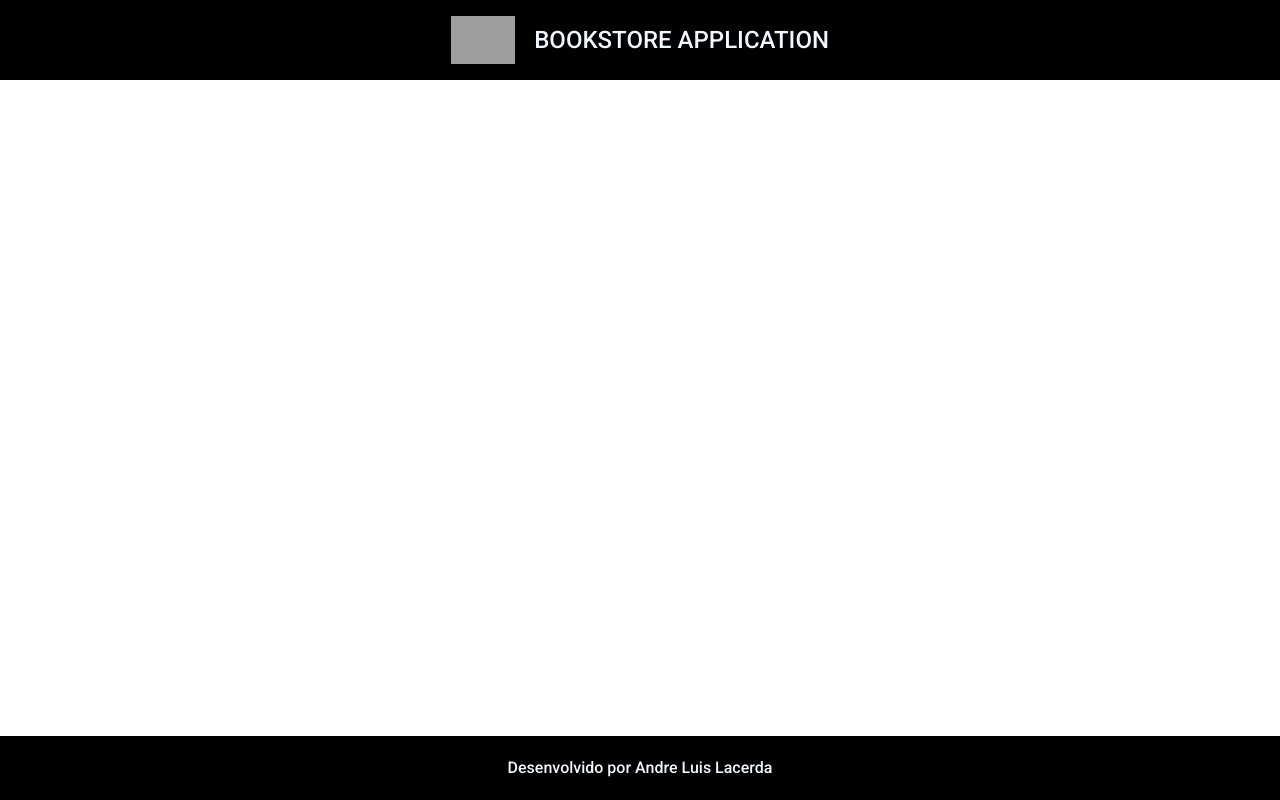
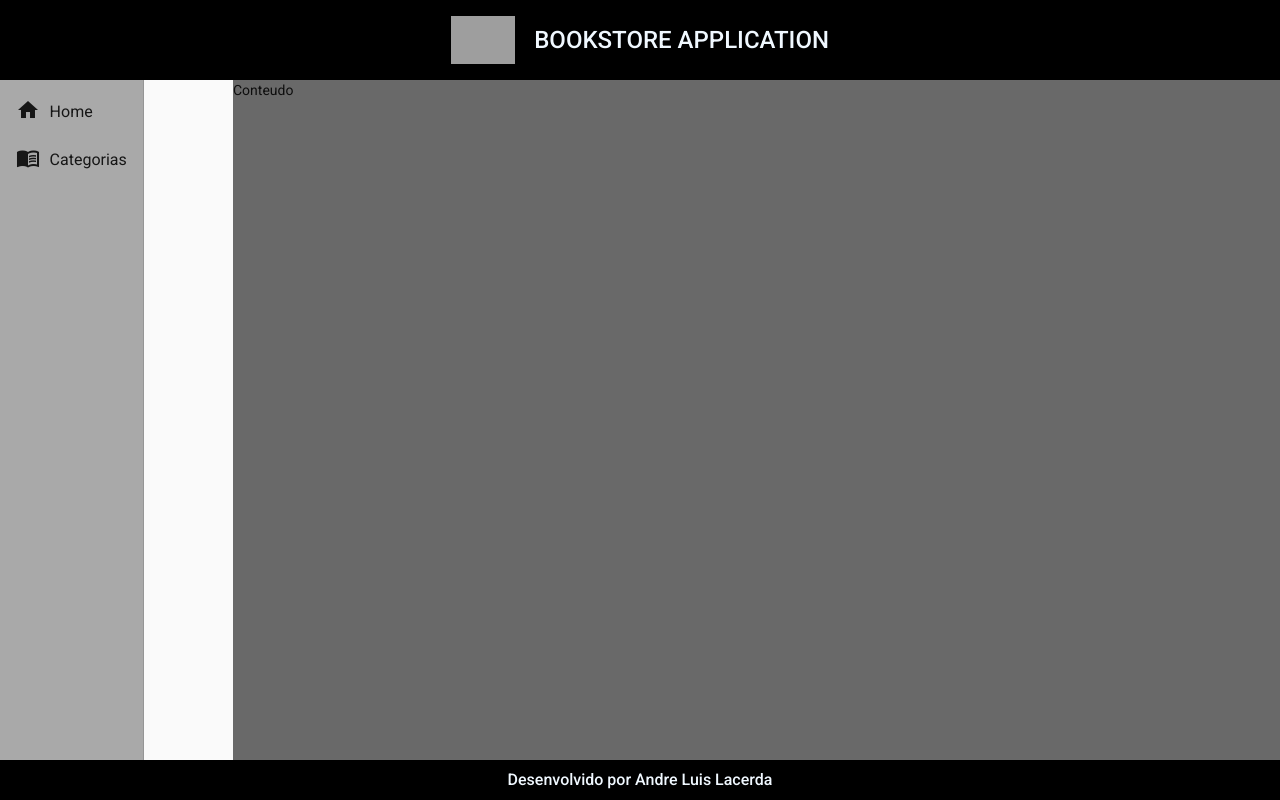
Before and after one commit to sirAndre1337/bookstore-api, an Angular app in the folder frontend/: page / in a window 1280 px wide. Built offline with nearby package versions, Linux system fonts and the light colour scheme; grey boxes are pictures that could not be loaded.

Commit message:
NavBar component

```diff
--- a/frontend/src/app/app.component.html
+++ b/frontend/src/app/app.component.html
@@ -1,5 +1,3 @@
 <app-header></app-header>
-
-
-
+<app-nav></app-nav>
 <app-footer></app-footer>
--- a/frontend/src/app/components/template/footer/footer.component.css
+++ b/frontend/src/app/components/template/footer/footer.component.css
@@ -5,4 +5,5 @@
     bottom: 0%;
     justify-content: center;
     font-size: 1rem;
+    height: 5%;
 }
--- /dev/null
+++ b/frontend/src/app/components/template/nav/nav.component.css
@@ -0,0 +1,16 @@
+.container {
+  height: 85%;
+}
+
+i {
+  padding-right: 0.6rem;
+  padding-bottom: 0.2rem;
+}
+
+.sideBar {
+  background-color: darkgray;
+}
+
+.content {
+  background-color: dimgray;
+}
--- /dev/null
+++ b/frontend/src/app/components/template/nav/nav.component.html
@@ -0,0 +1,9 @@
+<mat-sidenav-container class="container">
+  <mat-sidenav mode="side" opened class="sideBar">
+    <mat-nav-list>
+      <a mat-list-item> <i class="material-icons">home</i> Home </a>
+      <a mat-list-item> <i class="material-icons">menu_book</i> Categorias </a>
+    </mat-nav-list>
+  </mat-sidenav>
+  <mat-sidenav-content class="content"> Conteudo </mat-sidenav-content>
+</mat-sidenav-container>
--- /dev/null
+++ b/frontend/src/app/components/template/nav/nav.component.ts
@@ -0,0 +1,15 @@
+import { Component, OnInit } from '@angular/core';
+
+@Component({
+  selector: 'app-nav',
+  templateUrl: './nav.component.html',
+  styleUrls: ['./nav.component.css']
+})
+export class NavComponent implements OnInit {
+
+  constructor() { }
+
+  ngOnInit(): void {
+  }
+
+}
```
Also changed, not shown: frontend/src/app/app.module.ts (+19 -16 lines).
